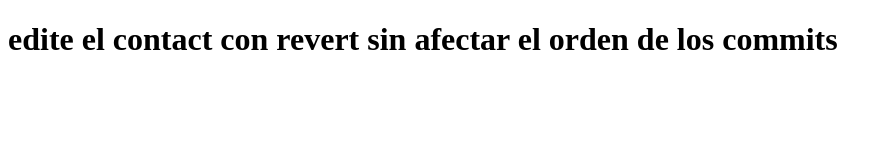
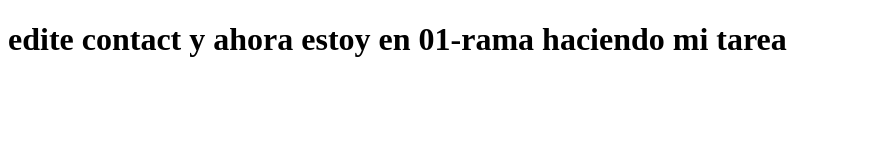
Before and after one commit to JeyKaiser/eliminar-segundo-repo, a plain HTML site: page contact.html in a window 1280 px wide. Shown: the whole page, without its empty margins (0-891 px from the left). Drawn offline with Linux system fonts and the light colour scheme.

Commit message:
contact listo

```diff
--- a/contact.html
+++ b/contact.html
@@ -6,7 +6,6 @@
     <title>Document</title>
 </head>
 <body>
-    <h1>edite el contact con revert sin afectar el orden de los commits</h1>
-
+    <h1>edite contact y ahora estoy en 01-rama haciendo mi tarea</h1>
 </body>
 </html>
```
